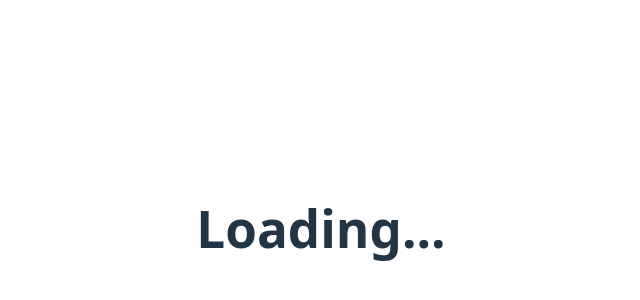
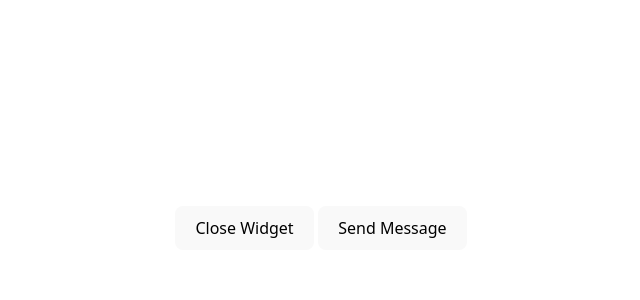
Before and after one commit to SzymonSkrzypczyk/hacknarok2025, a Svelte app in the folder wtyczka/: page / in a window 1280 px wide. Shown: the part 172-472 px from the top of the page, without its empty margins (319-959 px from the left). Built offline with nearby package versions, Linux system fonts and the light colour scheme.

Commit message:
kk: scrapping part 3 - add communication from iframe to extension

```diff
--- a/wtyczka/src/App.svelte
+++ b/wtyczka/src/App.svelte
@@ -1,37 +1,35 @@
 <script lang="ts">
-  import svelteLogo from "./assets/svelte.svg";
-  import viteLogo from "/vite.svg";
-  import Counter from "./lib/Counter.svelte";
-
-  let isSetup = $state(false);
-  let payload = $state("");
-  let _fetchNodes = $state<() => Node[]>(() => []);
-
   window.addEventListener("message", (event) => {
     console.log(event.data.payload);
-
-    if (event.type === "INITIALIZE") {
-      isSetup = true;
-      _fetchNodes = event.data.fetchNodes;
-    }
   });
 
-  function handleFetchNodes() {
-    const nodes = _fetchNodes();
-    payload = JSON.stringify(nodes, null, 2);
+  function closeWidget() {
+    window.parent.postMessage(
+      {
+        plugin: "wtyczka",
+        payload: {
+          type: "close",
+        },
+      },
+      "*"
+    );
   }
 
-  console.log("App loaded");
+  function handleClick() {
+    window.parent.postMessage(
+      {
+        plugin: "wtyczka",
+        payload: {
+          type: "test",
+          data: "Hello from the plugin!",
+        },
+      },
+      "*"
+    );
+  }
 </script>
 
 <main>
-  {#if isSetup}
-    <h1>Wtyczka zaladowana :fire:</h1>
-    <div class="card">
-      <button onclick={handleFetchNodes}>Fetch Nodes</button>
-      <p>{payload}</p>
-    </div>
-  {:else}
-    <h1>Loading...</h1>
-  {/if}
+  <button onclick={closeWidget}> Close Widget </button>
+  <button onclick={handleClick}> Send Message </button>
 </main>
--- a/wtyczka/src/lib/Counter.svelte
+++ /dev/null
@@ -1,10 +0,0 @@
-<script lang="ts">
-  let count: number = $state(0)
-  const increment = () => {
-    count += 1
-  }
-</script>
-
-<button onclick={increment}>
-  count is {count}
-</button>
```
Also changed, not shown: 2 other files (tests, documents, lock files or other folders).
